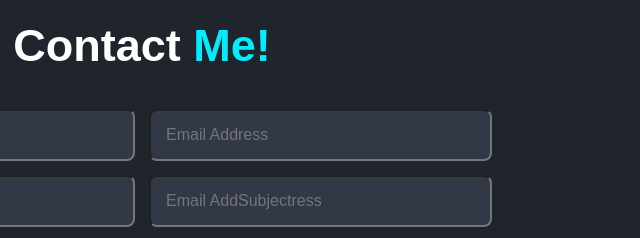
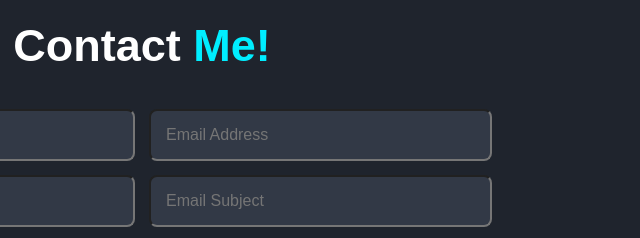
Before and after one commit to Reseraju/Portfolio, a plain HTML site: page index.html in a window 1280 px wide. Shown: the part 4080-4318 px from the top of the page, 498-1138 px from the left. Drawn offline with nearby package versions, Linux system fonts and the light colour scheme.

Commit message:
[updated] contact section

```diff
--- a/index.html
+++ b/index.html
@@ -172,7 +172,7 @@
 
             <div class="input-box">
                 <input type="number" placeholder="Mobile Number">
-                <input type="text" placeholder="Email AddSubjectress">
+                <input type="text" placeholder="Email Subject">
             </div>
             <textarea name="" id="" cols="30" rows="10" placeholder="Your Message"></textarea>
             <input type="submit" value="Send Message" class="btn">
```
